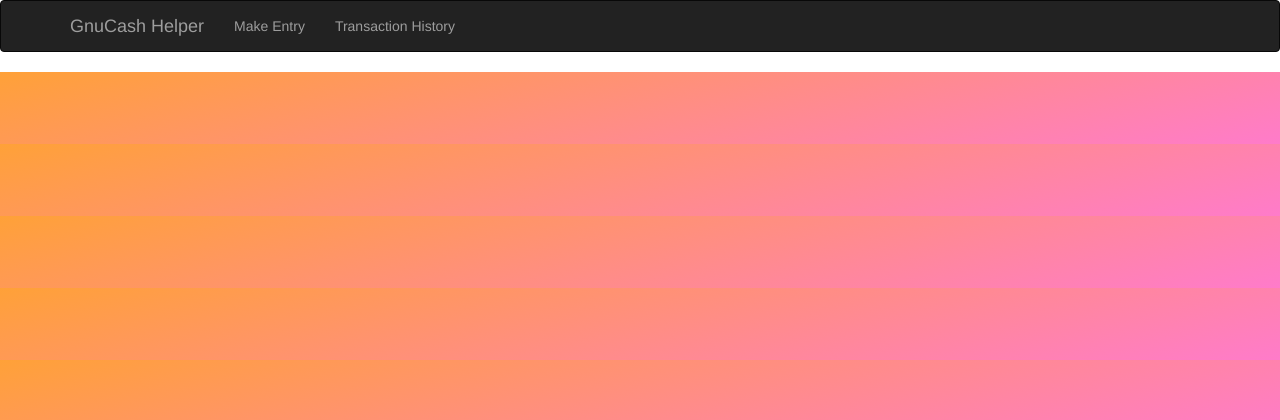
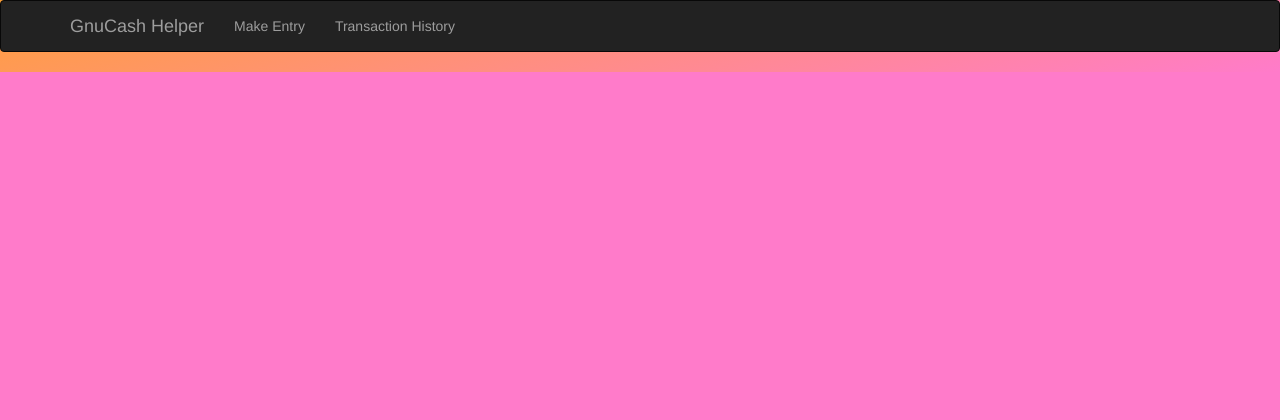
Before and after one commit to bxbrenden/gnucash-helper, a Python web app: template templates/base.html in a window 1280 px wide. Shown: the top 420 px of the page. Run offline with Jinja, Linux system fonts and the light colour scheme; the template is opened without the code that fills it, so the values that code supplies are empty; some libraries are stand-ins or nearby versions.

Commit message:
try again

```diff
--- a/static/stylin.css
+++ b/static/stylin.css
@@ -1,4 +1,12 @@
-html {
+body {
   background: rgb(2,0,36);
   background: linear-gradient(167deg, rgba(2,0,36,1) 0%, rgba(255,161,56,1) 0%, rgba(255,123,202,1) 100%);
 }
+
+html {
+  background-color: #ff7bca;
+}
+
+.alert-success {
+  background-color: #18ecff;
+}
```
